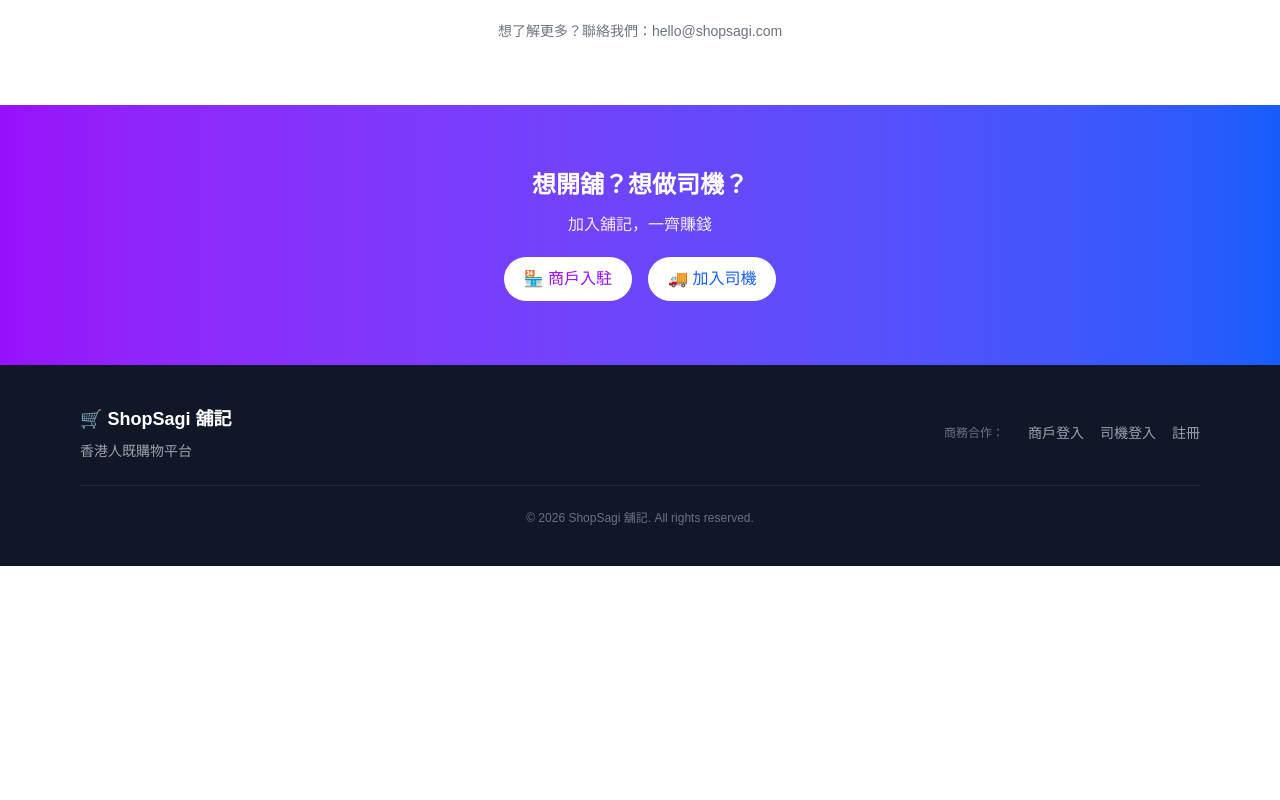
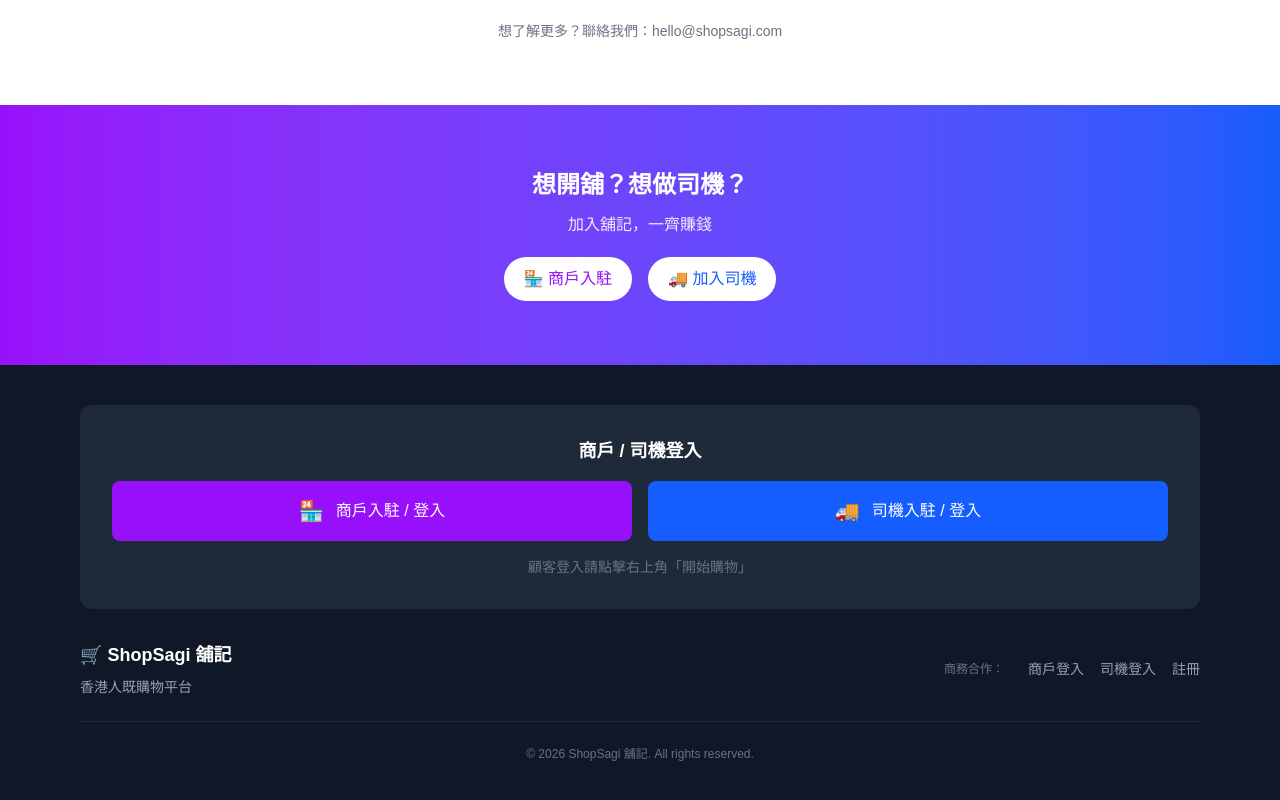
Before and after one commit to lamkawaigary/shopsagi, a Next.js app: page / in a window 1280 px wide. Shown: the part 1959-2759 px from the top of the page. Before the commit the page ends 2525 px from the top, so only its background shows below. Built offline with nearby package versions, Linux system fonts and the light colour scheme.

Commit message:
fix: add explicit merchant/driver login section at bottom, support ?role=driver query param

```diff
--- a/src/app/page.tsx
+++ b/src/app/page.tsx
@@ -252,6 +252,31 @@
       {/* Footer - Business Links Here */}
       <footer className="bg-gray-900 text-gray-400 py-8 md:py-10">
         <div className="max-w-6xl mx-auto px-4">
+
+          {/* Explicit Login Section */}
+          <div className="bg-gray-800 rounded-xl p-6 md:p-8 mb-8">
+            <h3 className="text-white font-bold text-lg mb-4 text-center">商戶 / 司機登入</h3>
+            <div className="grid md:grid-cols-2 gap-4">
+              <Link
+                href="/register"
+                className="flex items-center justify-center gap-3 py-4 bg-purple-600 text-white rounded-lg hover:bg-purple-700 transition font-medium"
+              >
+                <span className="text-xl">🏪</span>
+                <span>商戶入駐 / 登入</span>
+              </Link>
+              <Link
+                href="/register?role=driver"
+                className="flex items-center justify-center gap-3 py-4 bg-blue-600 text-white rounded-lg hover:bg-blue-700 transition font-medium"
+              >
+                <span className="text-xl">🚚</span>
+                <span>司機入駐 / 登入</span>
+              </Link>
+            </div>
+            <p className="text-gray-500 text-sm text-center mt-4">
+              顧客登入請點擊右上角「開始購物」
+            </p>
+          </div>
+
           <div className="flex flex-col md:flex-row justify-between items-center gap-4 md:gap-8">
             <div className="text-center md:text-left">
               <div className="text-white font-bold text-lg mb-2">🛒 ShopSagi 舖記</div>
--- a/src/app/register/page.tsx
+++ b/src/app/register/page.tsx
@@ -1,13 +1,14 @@
 'use client';
 
-import { useState } from 'react';
-import { useRouter } from 'next/navigation';
+import { useState, useEffect } from 'react';
+import { useRouter, useSearchParams } from 'next/navigation';
 import { signInWithEmailAndPassword, createUserWithEmailAndPassword, signInWithPopup, GoogleAuthProvider } from 'firebase/auth';
 import { auth, db } from '@/lib/firebase';
 import { doc, setDoc, getDoc } from 'firebase/firestore';
 
 export default function RegisterPage() {
   const router = useRouter();
+  const searchParams = useSearchParams();
   const [isLogin, setIsLogin] = useState(false);
   const [role, setRole] = useState<'merchant' | 'driver'>('merchant');
   const [email, setEmail] = useState('');
@@ -16,6 +17,14 @@
   const [shopName, setShopName] = useState('');
   const [error, setError] = useState('');
   const [loading, setLoading] = useState(false);
+
+  // Set role from URL query parameter
+  useEffect(() => {
+    const roleParam = searchParams.get('role');
+    if (roleParam === 'driver' || roleParam === 'merchant') {
+      setRole(roleParam);
+    }
+  }, [searchParams]);
 
   const handleSubmit = async (e: React.FormEvent) => {
     e.preventDefault();
```
